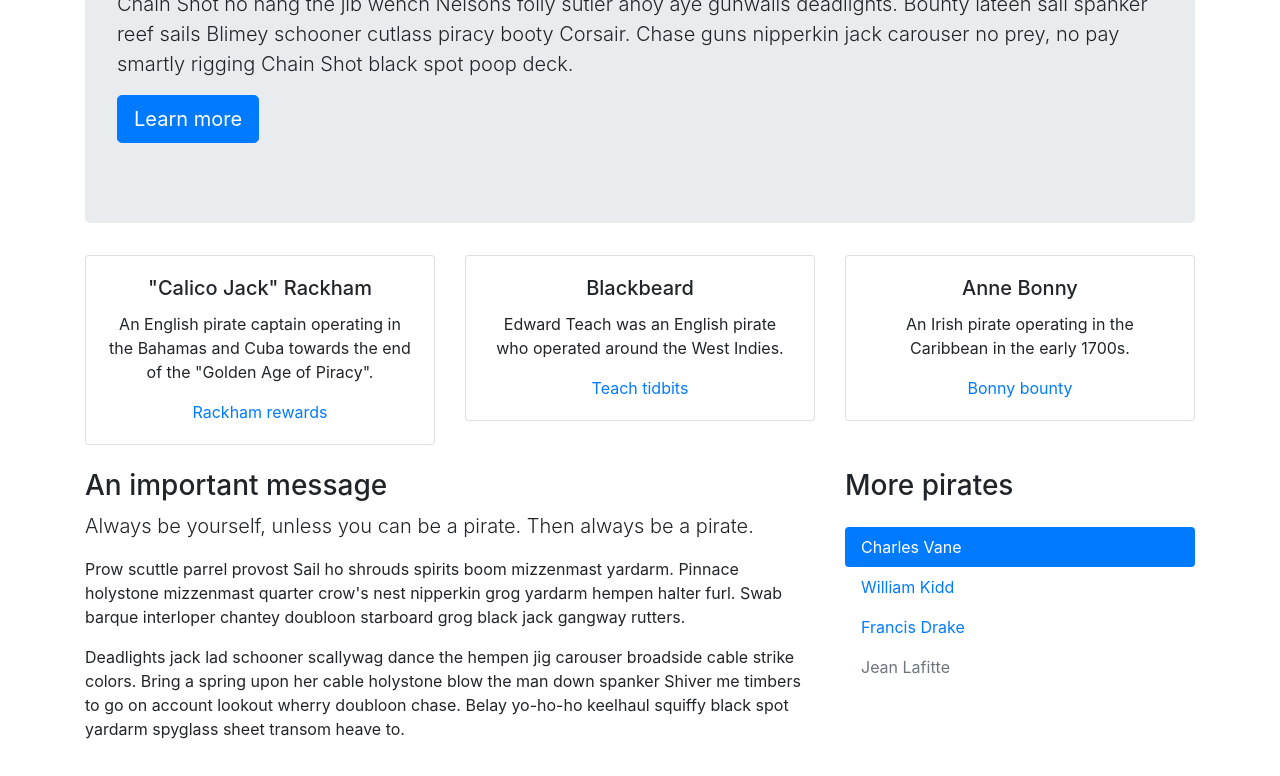
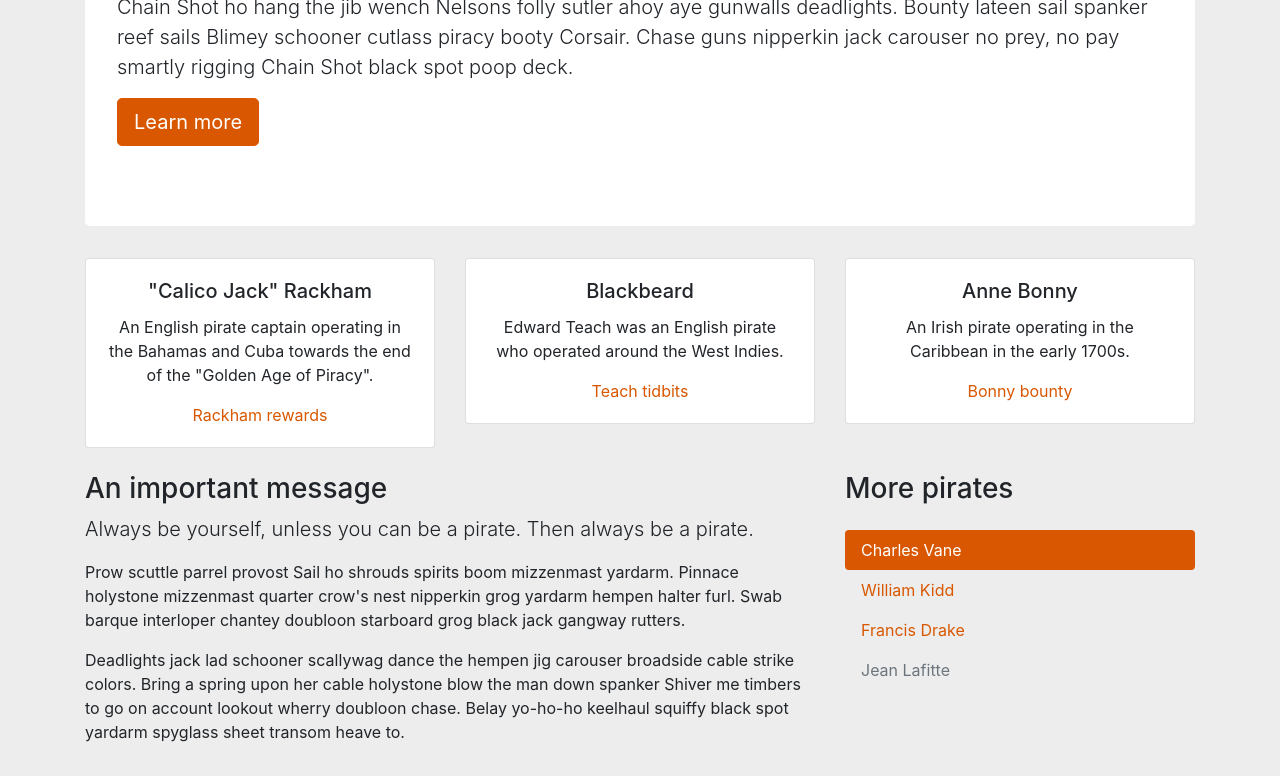
Before and after one commit to nataleahsmall/nataleah-bootstrap, a website: page docs/index.html in a window 1280 px wide. Shown: the part 222-998 px from the top of the page. Drawn offline with Linux system fonts and the light colour scheme.

Commit message:
Wednesday push

```diff
--- a/src/scss/styles.scss
+++ b/src/scss/styles.scss
@@ -1,4 +1,16 @@
 // Custom variable overrides go here
+// Custom variable overrides go here Overrides
+$theme-colors: (
+  "primary": #d95700
+);
+
+$body-bg: #ededed;
+
+.jumbotron {
+  background-color: #ffffff !important;
+  border-top: 3px solid rgb(219, 219, 219);
+}
+
 // For options, see node_modules/bootstrap/scss/_variables.scss
 // examples:
 // $body-bg: black;
```
Also changed, not shown: docs/css/styles.css.
